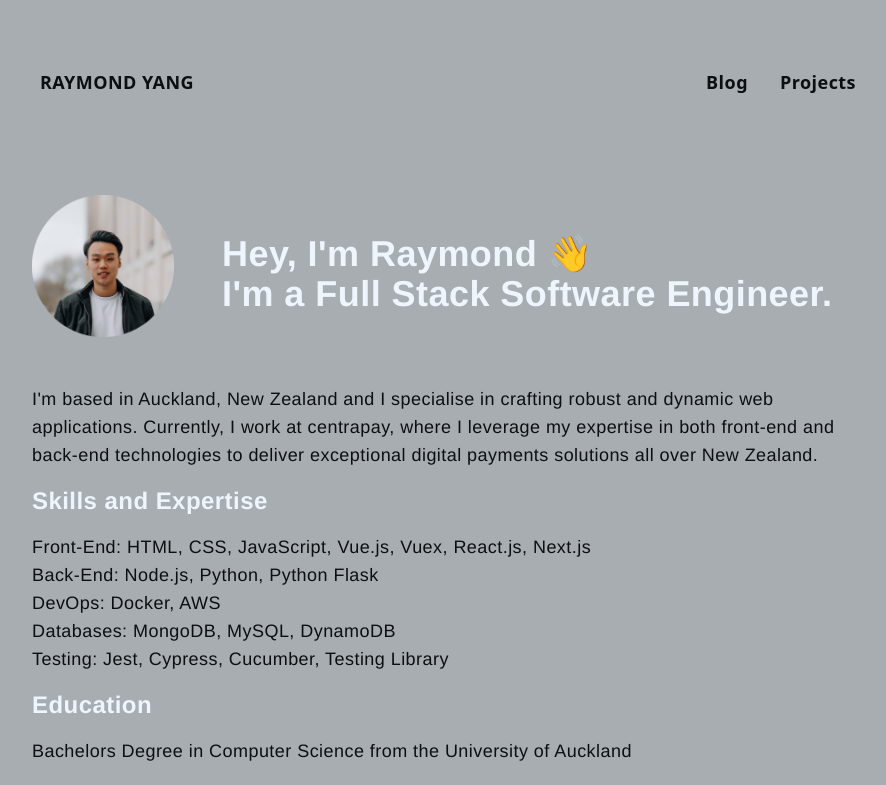
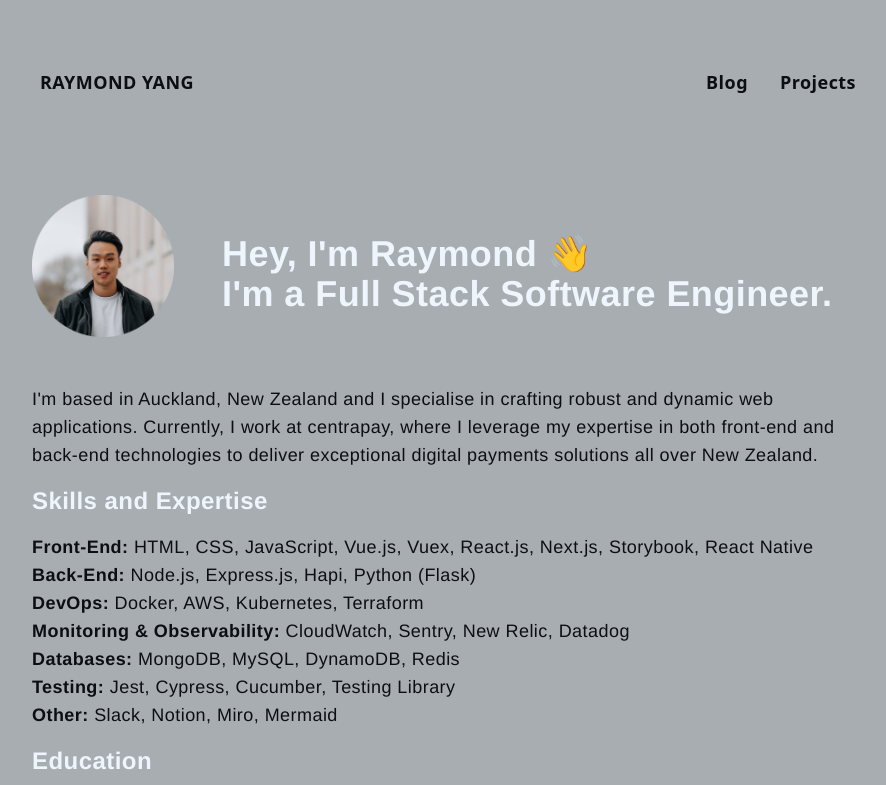
Before and after one commit to Ray2126/raymond-yang-portfolio, a Next.js app: page / in a window 1280 px wide. Shown: the top 785 px of the page, without its empty margins (192-1078 px from the left). Built offline with nearby package versions, Linux system fonts and the light colour scheme.

Commit message:
Update skills section

```diff
--- a/src/app/page.js
+++ b/src/app/page.js
@@ -23,11 +23,13 @@ export default function Home() {
         <h2>Skills and Expertise</h2>
 
         <ul>
-          <li>Front-End: HTML, CSS, JavaScript, Vue.js, Vuex, React.js, Next.js</li>
-          <li>Back-End: Node.js, Python, Python Flask</li>
-          <li>DevOps: Docker, AWS</li>
-          <li>Databases: MongoDB, MySQL, DynamoDB</li>
-          <li>Testing: Jest, Cypress, Cucumber, Testing Library</li>
+          <li><b>Front-End:</b> HTML, CSS, JavaScript, Vue.js, Vuex, React.js, Next.js, Storybook, React Native</li>
+          <li><b>Back-End:</b> Node.js, Express.js, Hapi, Python (Flask)</li>
+          <li><b>DevOps:</b> Docker, AWS, Kubernetes, Terraform</li>
+          <li><b>Monitoring & Observability:</b> CloudWatch, Sentry, New Relic, Datadog</li>
+          <li><b>Databases:</b> MongoDB, MySQL, DynamoDB, Redis</li>
+          <li><b>Testing:</b> Jest, Cypress, Cucumber, Testing Library</li>
+          <li><b>Other:</b> Slack, Notion, Miro, Mermaid</li>
         </ul>
 
         <h2>Education</h2>
```
